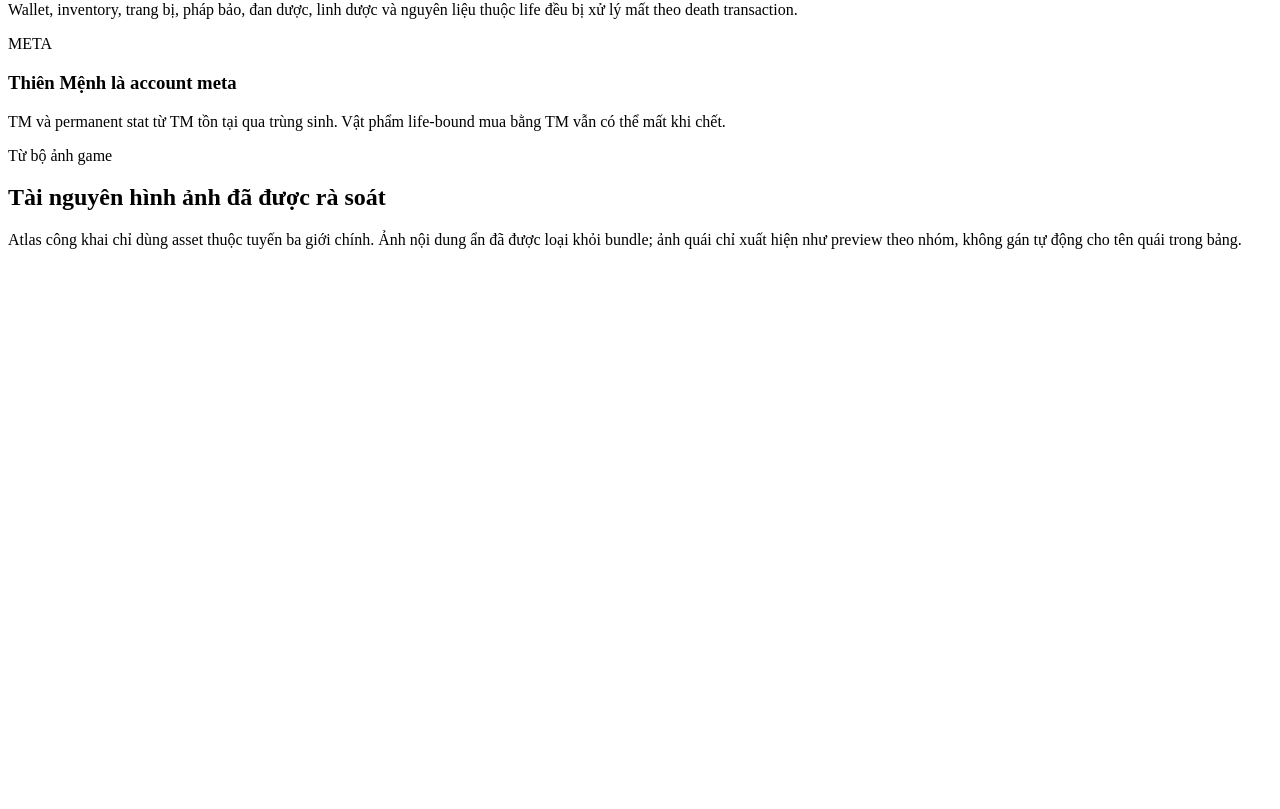
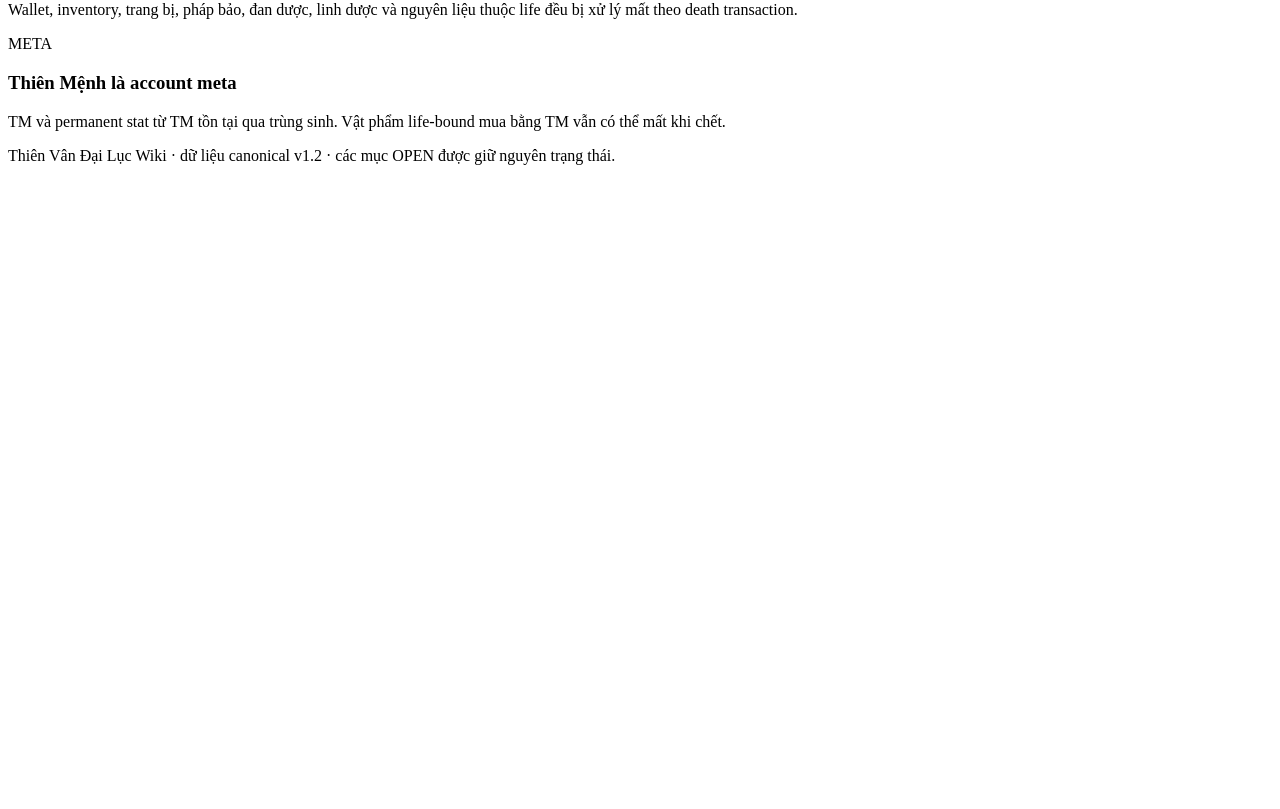
Before and after one commit to zeplaovn/Hu-gioi-wiki, a React (Vite) app: page / in a window 1280 px wide. Shown: the part 1271-2080 px from the top of the page. After the commit the page ends 1444 px from the top, so only its background shows below. Built offline with nearby package versions, Linux system fonts and the light colour scheme; the HTML template or start-up script is replaced by a standard one.

Commit message:
Remove unverified atlas imagery from public wiki

```diff
--- a/src/App.jsx
+++ b/src/App.jsx
@@ -1,7 +1,6 @@
 import React,{useState} from 'react'
 import {BookOpen,Search,Mountain,Orbit,FlaskConical,Package,Shield,Skull,HeartPulse,Sparkles,Map,Database,ChevronRight,AlertTriangle,X} from 'lucide-react'
 import {canon} from './content/canonData.js'
-import {sourceAtlas} from './assets/wiki/sourceAtlas/index.js'
 import heroArt from '../assets/wiki/hero.webp'
 
 const NAV=[
@@ -10,13 +9,8 @@ const NAV=[
  ['bestiary','Yêu thú & boss',Skull],['death','Tử vong & trùng sinh',HeartPulse],['destiny','Thiên Mệnh Các',Sparkles],
  ['world','Ba giới',Map],['canon','Canon & trạng thái',Database]
 ]
-const ART={
- techniques:[0,1,2,3,4,5,6,7,8,9,10,11], herbs:[12,13,14,15,16,17,18,19], mats:[20,21,22,23,24,25,26,27],
- monsters:[28,29,30,31,32]
-}
 const normalize=s=>String(s??'').normalize('NFD').replace(/[\u0300-\u036f]/g,'').replace(/đ/g,'d').replace(/Đ/g,'D').toLowerCase()
 const money=(v,c)=>`${v} ${c}`
-function Atlas({index,size=84,label=''}){const col=index%6,row=Math.floor(index/6);return <div role="img" aria-label={label} className="atlas" style={{width:size,height:size,backgroundImage:`url(${sourceAtlas})`,backgroundSize:`${size*6}px ${size*6}px`,backgroundPosition:`-${col*size}px -${row*size}px`}}/>}
 function Pill({children,tone='jade'}){return <span className={`pill pill-${tone}`}>{children}</span>}
 function SectionTitle({eyebrow,title,children}){return <header className="section-title"><div className="eyebrow">{eyebrow}</div><h1>{title}</h1>{children&&<p>{children}</p>}</header>}
 function DataTable({rows,columns,limit=120}){return <div className="table-wrap"><table><thead><tr>{columns.map(c=><th key={c.key}>{c.label}</th>)}</tr></thead><tbody>{rows.slice(0,limit).map((r,i)=><tr key={r.id||r.name||i}>{columns.map(c=><td key={c.key}>{c.render?c.render(r):r[c.key]}</td>)}</tr>)}</tbody></table>{rows.length>limit&&<div className="table-note">Đang hiển thị {limit}/{rows.length} dòng.</div>}</div>}
@@ -27,15 +21,14 @@ function Home({go}){return <div className="stack-xl">
  <section className="hero-card"><img src={heroArt} alt="Thiên Vân Đại Lục"/><div className="hero-overlay"/><div className="hero-copy"><div className="eyebrow">Wiki canonical · v{canon.meta.version}</div><h1>Thiên Vân Đại Lục</h1><p>Tra cứu luật game, lộ trình tu luyện, linh căn, vật phẩm, quái vật và meta progression dựa trên gói thiết kế FINAL v1.2.</p><div className="hero-actions"><button className="primary" onClick={()=>go('progression')}>Xem lộ trình <ChevronRight size={16}/></button><button className="ghost" onClick={()=>go('canon')}>Trạng thái canon</button></div></div></section>
  <div className="stats"><div><b>{canon.progression.length}</b><span>Mốc progression</span></div><div><b>{canon.pills.length}</b><span>Đan dược</span></div><div><b>{canon.herbs.length}</b><span>Linh dược</span></div><div><b>{canon.equipment.length}</b><span>Trang bị</span></div><div><b>{canon.monsters.length}</b><span>Quái & boss</span></div><div><b>{canon.destinyShop.length}</b><span>Mục Thiên Mệnh</span></div></div>
  <div className="rule-grid">{canon.canonRules.slice(0,4).map((r,i)=><article className="rule-card" key={r.title}><Pill tone={i===1?'red':i===2?'gold':'jade'}>{i===0?'PHI THĂNG':i===1?'LETHAL':i===2?'MẤT TÀI SẢN':'META'}</Pill><h3>{r.title}</h3><p>{r.text}</p></article>)}</div>
- <section><SectionTitle eyebrow="Từ bộ ảnh game" title="Tài nguyên hình ảnh đã được rà soát">Atlas công khai chỉ dùng asset thuộc tuyến ba giới chính. Ảnh nội dung ẩn đã được loại khỏi bundle; ảnh quái chỉ xuất hiện như preview theo nhóm, không gán tự động cho tên quái trong bảng.</SectionTitle><div className="visual-strip">{[0,2,8,14,17,20,24,28,30,32].map((i)=><Atlas key={i} index={i} size={92} label="Tài nguyên game công khai"/>)}</div></section>
  </div>}
 
 function Progression(){return <><SectionTitle eyebrow="Balance master · 60 ngày" title="Lộ trình ba giới">Mốc ngày là target đường sạch, không phải cam kết thời gian bắt buộc cho mọi người chơi.</SectionTitle><div className="timeline">{canon.progression.map((r,i)=><article key={r.stage_id}><div className="timeline-day">Ngày {r.day_start}–{r.day_end}</div><div><div className="row"><Pill>{r.world}</Pill><span className="muted">{r.stage_id}</span></div><h3>{r.stage}</h3><p>{r.content}</p></div></article>)}</div></>}
-function Roots(){const [q,setQ]=useState('');const rows=filterRows(canon.rootTech,q);return <><SectionTitle eyebrow="Căn cơ" title="Linh căn, công pháp & pháp tắc">Linh căn quyết định nhịp tu luyện và hướng cộng hưởng; bảng synergy giữ đúng số liệu v1.2.</SectionTitle><div className="card-grid roots">{canon.roots.map((r,i)=><article className="root-card" key={r.name}><Atlas index={ART.techniques[i%12]} size={72} label={r.name}/><div><Pill>{r.spawn_pct}% xuất hiện</Pill><h3>{r.name}</h3><p>{r.identity}</p><small>Hệ số tu luyện ×{r.cultivation_mult} · {r.structure}</small></div></article>)}</div><div className="toolbar"><SearchBox value={q} onChange={setQ}/></div><DataTable rows={rows} columns={[{key:'root_element',label:'Hệ'},{key:'technique',label:'Công pháp'},{key:'recommended_laws',label:'Pháp tắc khuyên dùng'},{key:'combat_focus',label:'Build'},{key:'synergy',label:'Cộng hưởng'}]}/></>}
-function Alchemy(){const [tab,setTab]=useState('pills');const [q,setQ]=useState('');const rows=filterRows(tab==='pills'?canon.pills:canon.herbs,q);return <><SectionTitle eyebrow="Luyện đan & linh điền" title="Đan dược và linh dược">Dữ liệu giá, giới, nguồn và giới hạn được lấy trực tiếp từ bảng balance canonical.</SectionTitle><div className="visual-strip compact">{ART.herbs.map(i=><Atlas key={i} index={i} size={80} label="Linh dược"/>)}</div><div className="toolbar"><div className="tabs"><button className={tab==='pills'?'active':''} onClick={()=>setTab('pills')}>Đan dược ({canon.pills.length})</button><button className={tab==='herbs'?'active':''} onClick={()=>setTab('herbs')}>Linh dược ({canon.herbs.length})</button></div><SearchBox value={q} onChange={setQ}/></div>{tab==='pills'?<DataTable rows={rows} columns={[{key:'name',label:'Tên'},{key:'world',label:'Giới'},{key:'realm',label:'Cảnh giới'},{key:'effect',label:'Tác dụng'},{key:'price',label:'Giá',render:r=>money(r.price,r.currency)},{key:'ingredients',label:'Nguyên liệu'},{key:'limit',label:'Giới hạn'}]}/>:<DataTable rows={rows} columns={[{key:'name',label:'Tên'},{key:'world',label:'Giới'},{key:'rarity',label:'Độ hiếm'},{key:'source',label:'Nguồn'},{key:'use',label:'Công dụng'},{key:'base_price',label:'Giá gốc',render:r=>money(r.base_price,r.currency)},{key:'grow_hours',label:'Trồng',render:r=>r.grow_hours?`${r.grow_hours}h`:'—'}]}/>}</>}
-function Materials(){const [q,setQ]=useState('');const rows=filterRows(canon.materials,q);return <><SectionTitle eyebrow="Crafting" title="Nguyên liệu">Nguồn farm, mục đích dùng, giá trị cơ sở và quyền giao dịch.</SectionTitle><div className="visual-strip compact">{ART.mats.map(i=><Atlas key={i} index={i} size={80} label="Nguyên liệu"/>)}</div><div className="toolbar"><SearchBox value={q} onChange={setQ}/></div><DataTable rows={rows} columns={[{key:'name',label:'Tên'},{key:'world',label:'Giới'},{key:'rarity',label:'Độ hiếm'},{key:'use',label:'Dùng cho'},{key:'source',label:'Nguồn'},{key:'base_value',label:'Giá trị',render:r=>money(r.base_value,r.currency)},{key:'trade',label:'Giao dịch'}]}/></>}
+function Roots(){const [q,setQ]=useState('');const rows=filterRows(canon.rootTech,q);return <><SectionTitle eyebrow="Căn cơ" title="Linh căn, công pháp & pháp tắc">Linh căn quyết định nhịp tu luyện và hướng cộng hưởng; bảng synergy giữ đúng số liệu v1.2.</SectionTitle><div className="card-grid roots">{canon.roots.map((r,i)=><article className="root-card" key={r.name}><div><Pill>{r.spawn_pct}% xuất hiện</Pill><h3>{r.name}</h3><p>{r.identity}</p><small>Hệ số tu luyện ×{r.cultivation_mult} · {r.structure}</small></div></article>)}</div><div className="toolbar"><SearchBox value={q} onChange={setQ}/></div><DataTable rows={rows} columns={[{key:'root_element',label:'Hệ'},{key:'technique',label:'Công pháp'},{key:'recommended_laws',label:'Pháp tắc khuyên dùng'},{key:'combat_focus',label:'Build'},{key:'synergy',label:'Cộng hưởng'}]}/></>}
+function Alchemy(){const [tab,setTab]=useState('pills');const [q,setQ]=useState('');const rows=filterRows(tab==='pills'?canon.pills:canon.herbs,q);return <><SectionTitle eyebrow="Luyện đan & linh điền" title="Đan dược và linh dược">Dữ liệu giá, giới, nguồn và giới hạn được lấy trực tiếp từ bảng balance canonical.</SectionTitle><div className="toolbar"><div className="tabs"><button className={tab==='pills'?'active':''} onClick={()=>setTab('pills')}>Đan dược ({canon.pills.length})</button><button className={tab==='herbs'?'active':''} onClick={()=>setTab('herbs')}>Linh dược ({canon.herbs.length})</button></div><SearchBox value={q} onChange={setQ}/></div>{tab==='pills'?<DataTable rows={rows} columns={[{key:'name',label:'Tên'},{key:'world',label:'Giới'},{key:'realm',label:'Cảnh giới'},{key:'effect',label:'Tác dụng'},{key:'price',label:'Giá',render:r=>money(r.price,r.currency)},{key:'ingredients',label:'Nguyên liệu'},{key:'limit',label:'Giới hạn'}]}/>:<DataTable rows={rows} columns={[{key:'name',label:'Tên'},{key:'world',label:'Giới'},{key:'rarity',label:'Độ hiếm'},{key:'source',label:'Nguồn'},{key:'use',label:'Công dụng'},{key:'base_price',label:'Giá gốc',render:r=>money(r.base_price,r.currency)},{key:'grow_hours',label:'Trồng',render:r=>r.grow_hours?`${r.grow_hours}h`:'—'}]}/>}</>}
+function Materials(){const [q,setQ]=useState('');const rows=filterRows(canon.materials,q);return <><SectionTitle eyebrow="Crafting" title="Nguyên liệu">Nguồn farm, mục đích dùng, giá trị cơ sở và quyền giao dịch.</SectionTitle><div className="toolbar"><SearchBox value={q} onChange={setQ}/></div><DataTable rows={rows} columns={[{key:'name',label:'Tên'},{key:'world',label:'Giới'},{key:'rarity',label:'Độ hiếm'},{key:'use',label:'Dùng cho'},{key:'source',label:'Nguồn'},{key:'base_value',label:'Giá trị',render:r=>money(r.base_value,r.currency)},{key:'trade',label:'Giao dịch'}]}/></>}
 function Equipment(){const [q,setQ]=useState('');const rows=filterRows(canon.equipment,q);return <><SectionTitle eyebrow="Build" title="Trang bị, set & affix">Trang bị theo tier/slot; bonus set và biên affix tách riêng để dễ đối chiếu build.</SectionTitle><div className="set-grid">{canon.sets.map(s=><article key={s.name}><Pill>{s.world}</Pill><h3>{s.name}</h3><p>{s.bonuses}</p></article>)}</div><div className="toolbar"><SearchBox value={q} onChange={setQ}/></div><DataTable rows={rows} columns={[{key:'name',label:'Trang bị'},{key:'world',label:'Giới'},{key:'rarity',label:'Phẩm'},{key:'slot',label:'Slot'},{key:'tier',label:'Tier'},{key:'effect',label:'Hiệu ứng'},{key:'price',label:'Giá',render:r=>money(r.price,r.currency)},{key:'source',label:'Nguồn'}]}/><h2 className="subhead">Affix</h2><DataTable rows={canon.affixes} columns={[{key:'name',label:'Affix'},{key:'stat',label:'Stat'},{key:'min',label:'Min',render:r=>`${r.min}${r.unit}`},{key:'max',label:'Max',render:r=>`${r.max}${r.unit}`},{key:'slots',label:'Slot'},{key:'note',label:'Ghi chú'}]}/></>}
-function Bestiary(){const [q,setQ]=useState('');const rows=filterRows(canon.monsters.filter(m=>m.realm!=='Endgame'&&!normalize(m.type).includes('cot truyen')),q);return <><SectionTitle eyebrow="Đồ lục" title="Yêu thú & boss">Danh mục công khai theo giới, cảnh giới và loại encounter. Preview ảnh bên dưới chỉ là asset Hạ Giới theo nhóm; wiki không gán ảnh vào từng tên khi chưa có mapping chính thức.</SectionTitle><div className="monster-strip">{ART.monsters.map(i=><Atlas key={i} index={i} size={108} label="Preview quái Hạ Giới"/>)}</div><div className="toolbar"><SearchBox value={q} onChange={setQ}/></div><DataTable rows={rows} columns={[{key:'name',label:'Tên'},{key:'world',label:'Giới'},{key:'realm',label:'Cảnh giới'},{key:'type',label:'Loại',render:r=><Pill tone={r.type.toLowerCase().includes('boss')?'red':'jade'}>{r.type}</Pill>}]}/></>}
+function Bestiary(){const [q,setQ]=useState('');const rows=filterRows(canon.monsters.filter(m=>m.realm!=='Endgame'&&!normalize(m.type).includes('cot truyen')),q);return <><SectionTitle eyebrow="Đồ lục" title="Yêu thú & boss">Danh mục công khai theo giới, cảnh giới và loại encounter. Không hiển thị ảnh quái khi chưa có mapping tên ↔ asset được xác nhận chính thức.</SectionTitle><div className="toolbar"><SearchBox value={q} onChange={setQ}/></div><DataTable rows={rows} columns={[{key:'name',label:'Tên'},{key:'world',label:'Giới'},{key:'realm',label:'Cảnh giới'},{key:'type',label:'Loại',render:r=><Pill tone={r.type.toLowerCase().includes('boss')?'red':'jade'}>{r.type}</Pill>}]}/></>}
 function Death(){return <><SectionTitle eyebrow="Luật sinh tử" title="Tử vong, mất trắng & trùng sinh">Wiki phân biệt rõ safe defeat với lethal death. Chỉ death thật sự mới đóng kiếp hiện tại.</SectionTitle><div className="warning"><AlertTriangle/><div><b>Luật v1.2 đã chốt</b><p>Phi Thăng không kết thúc kiếp. Khi lethal death được xác nhận, tài sản vật lý của kiếp mất; Thiên Mệnh/meta account-level được giữ.</p></div></div><DataTable rows={canon.deathRules} columns={[{key:'content',label:'Tình huống'},{key:'mode',label:'Mode',render:r=><Pill tone={r.mode==='Lethal'?'red':'jade'}>{r.mode}</Pill>},{key:'can_permadeath',label:'Kết thúc kiếp?'},{key:'on_zero_hp',label:'HP = 0'},{key:'notes',label:'Ghi chú'}]}/><div className="rule-grid">{canon.canonRules.slice(0,4).map(r=><article className="rule-card" key={r.title}><h3>{r.title}</h3><p>{r.text}</p></article>)}</div></>}
 function Destiny(){const [q,setQ]=useState('');const rows=filterRows(canon.destinyShop,q);return <><SectionTitle eyebrow="Meta progression" title="Thiên Mệnh Các">TM thuộc account progression. Vật phẩm mua bằng TM vẫn là vật phẩm vật lý nếu bảng death_rule ghi như vậy.</SectionTitle><div className="callout"><Sparkles/><p><b>Nhận TM:</b> +1 cho mỗi breakthrough milestone thành công được hệ progression xác nhận. Phi Thăng không tự cộng bonus TM riêng.</p></div><div className="toolbar"><SearchBox value={q} onChange={setQ}/></div><DataTable rows={rows} columns={[{key:'name',label:'Mục'},{key:'type',label:'Loại'},{key:'cost',label:'Giá',render:r=>money(r.cost,r.currency)},{key:'effect',label:'Hiệu ứng'},{key:'limit',label:'Giới hạn'},{key:'scope',label:'Scope'},{key:'death_rule',label:'Khi chết'}]}/></>}
 function World(){return <><SectionTitle eyebrow="World progression" title="Ba giới, một kiếp">Người chơi tiếp tục cùng một nhân vật qua các lần Phi Thăng cho tới khi death thật sự.</SectionTitle><div className="world-grid">{canon.worlds.map((w,i)=><article key={w.name}><div className="world-num">0{i+1}</div><Pill>{w.cleanDays}</Pill><h2>{w.name}</h2><p>{w.realms}</p><small>{w.focus}</small>{i<2&&<div className="ascend">Phi Thăng → không end-life</div>}</article>)}</div><div className="callout"><Map/><p>Wiki công khai chỉ mô tả ba giới chính và luật hệ thống. Nội dung cốt truyện ẩn/endgame không được đưa vào bundle công khai.</p></div></>}
```
